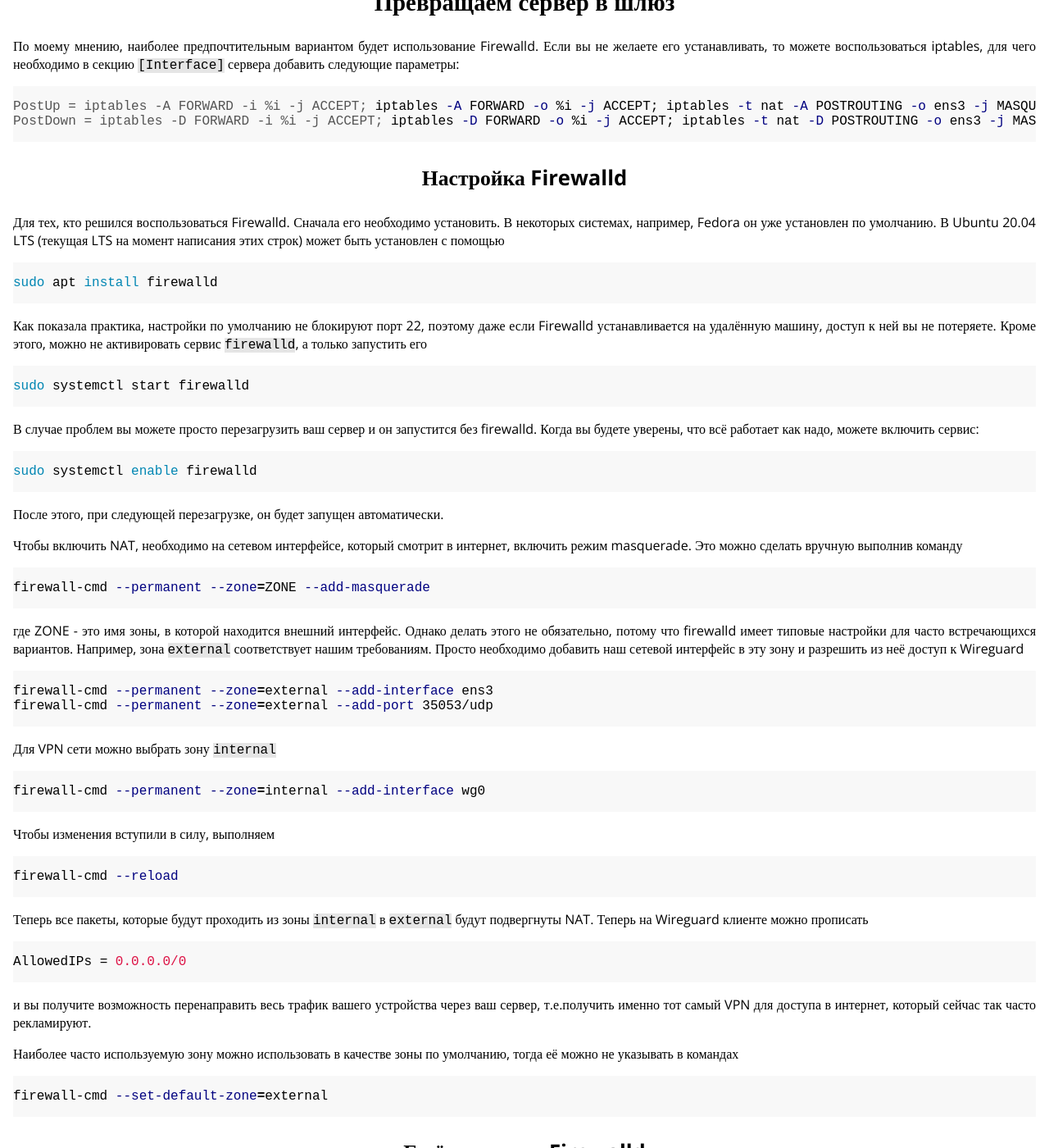
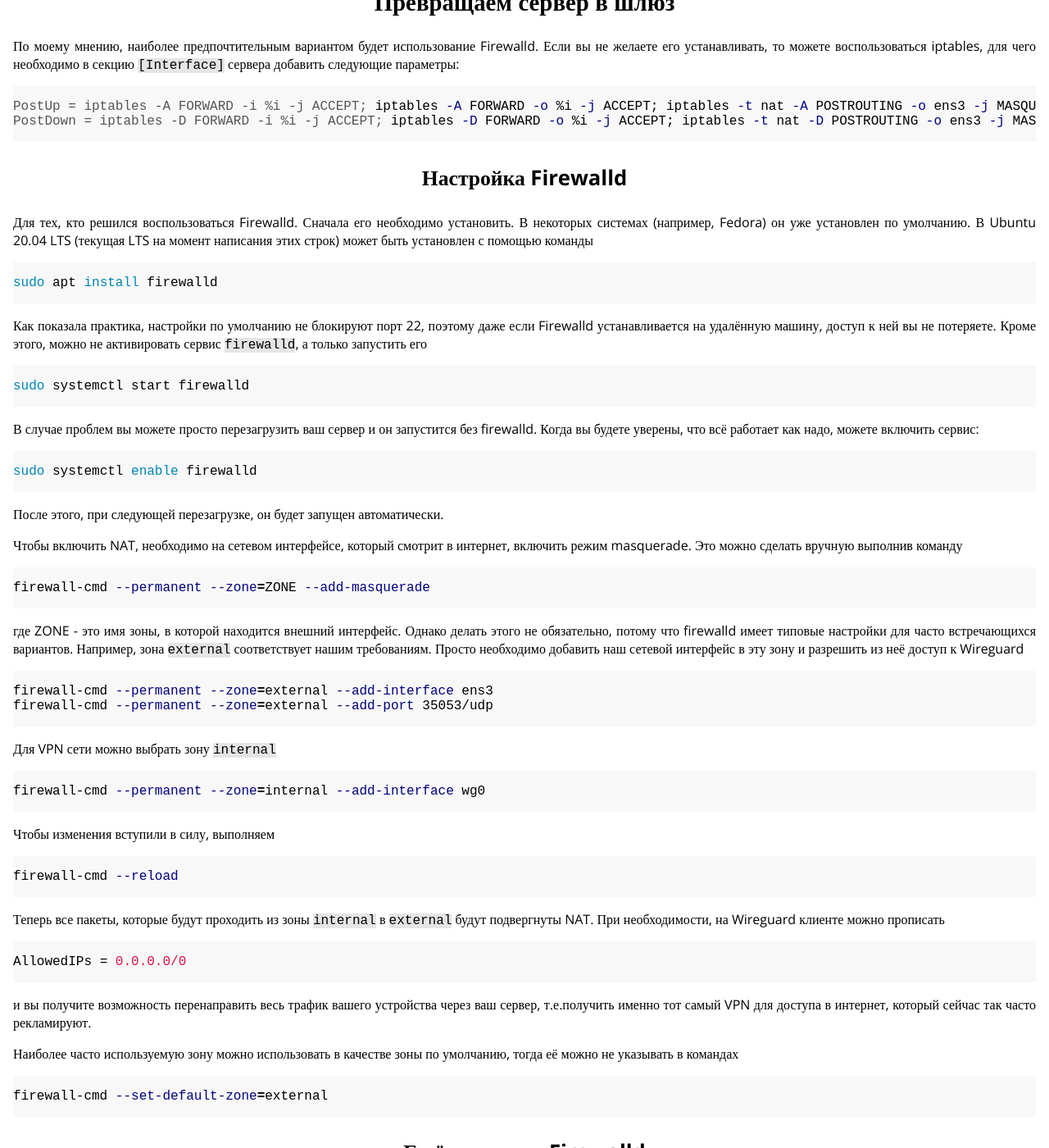
Before and after one commit to fsa/site, a Jekyll site: the page built from _posts/2022-04-10-wireguard.md, in a window 1280 px wide and 1400 px high, scrolled down 2464 px. Shown: the whole window at 82% size. Built offline with Jekyll 4.4.1, drawn with Linux system fonts in a browser that asks for light colours; comment, search, counter and statistics services are not loaded.

Commit message:
Мелкие правки в статье про Wireguard.

````diff
--- a/_posts/2022-04-10-wireguard.md
+++ b/_posts/2022-04-10-wireguard.md
@@ -108,7 +108,7 @@
 
 ### Настройка Firewalld
 
-Для тех, кто решился воспользоваться Firewalld. Сначала его необходимо установить. В некоторых системах, например, Fedora он уже установлен по умолчанию. В Ubuntu 20.04 LTS (текущая LTS на момент написания этих строк) может быть установлен с помощью
+Для тех, кто решился воспользоваться Firewalld. Сначала его необходимо установить. В некоторых системах (например, Fedora) он уже установлен по умолчанию. В Ubuntu 20.04 LTS (текущая LTS на момент написания этих строк) может быть установлен с помощью команды
 
 ```bash
 sudo apt install firewalld
@@ -153,7 +153,7 @@
 firewall-cmd --reload
 ```
 
-Теперь все пакеты, которые будут проходить из зоны `internal` в `external` будут подвергнуты NAT. Теперь на Wireguard клиенте можно прописать
+Теперь все пакеты, которые будут проходить из зоны `internal` в `external` будут подвергнуты NAT. При необходимости, на Wireguard клиенте можно прописать
 
 ```ini
 AllowedIPs = 0.0.0.0/0
````
